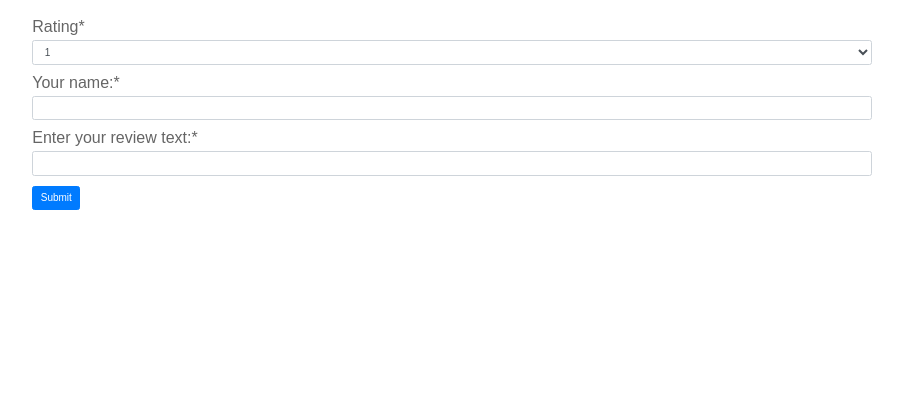
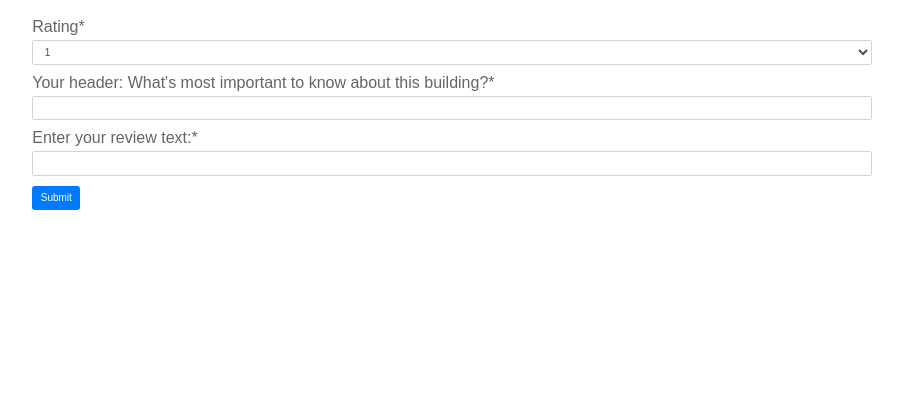
Before and after one commit to kp2zf/HoosHousing, a Django app: page /buildings/1/add_review/ in a window 1280 px wide. Shown: the part 86-506 px from the top of the page, without its empty margins (188-1091 px from the left). Run offline with Django 3.2, Linux system fonts and the light colour scheme; a user stored in the database is signed in; tables that the repository leaves empty hold one stand-in row (values such as "Sample post"); some libraries are stand-ins or nearby versions.

Commit message:
added header field to review model

```diff
--- a/housing/forms.py
+++ b/housing/forms.py
@@ -66,14 +66,16 @@ class ReviewForm(forms.Form):
 		(5, '5'),
 	)
 	rating = forms.TypedChoiceField(choices=rating_choices, coerce=int)
-	name = forms.CharField(label='Your name:', max_length=100)
+	# name = forms.CharField(label='Your name:', max_length=100)
+	header = forms.CharField(label='Your header: What\'s most important to know about this building?', max_length=100)
 	review_text = forms.CharField(label='Enter your review text:', max_length=1000)
 
-	def save(self, building):
-		name = self.cleaned_data['name']
+	def save(self, building, name):
+		# name = self.cleaned_data['name']
 		rating = self.cleaned_data['rating']
 		review_text = self.cleaned_data['review_text']
-		review = Review(building=building, rating=rating, name=name, review_text=review_text)
+		header = self.cleaned_data['header']
+		review = Review(building=building, rating=rating, name=name, review_text=review_text, header=header)
 		review.date = timezone.now()
 		review.save()
 		return review
--- a/housing/models.py
+++ b/housing/models.py
@@ -57,6 +57,7 @@ class Review(models.Model):
     date = models.DateTimeField('date published')
     rating = models.IntegerField(validators = [validate_review_rating]) #the user's rating (out of 5 stars) of the apartment
     helpful_score = models.IntegerField(default=0) #amount of users that found this review helpful
+    header = models.CharField(max_length=100)
     review_text = models.TextField()
 
 class Profile(models.Model):
--- a/housing/templates/base.html
+++ b/housing/templates/base.html
@@ -5,6 +5,7 @@
     <meta charset="utf-8">
     <meta name="viewport" content="width=device-width, initial-scale=1, shrink-to-fit=no">
     <link rel="stylesheet" href="https://stackpath.bootstrapcdn.com/bootstrap/4.1.3/css/bootstrap.min.css" integrity="sha384-MCw98/SFnGE8fJT3GXwEOngsV7Zt27NXFoaoApmYm81iuXoPkFOJwJ8ERdknLPMO" crossorigin="anonymous">
+    <link rel="stylesheet" href="https://use.fontawesome.com/releases/v5.8.1/css/all.css" integrity="sha384-50oBUHEmvpQ+1lW4y57PTFmhCaXp0ML5d60M1M7uH2+nqUivzIebhndOJK28anvf" crossorigin="anonymous">
     <title>Housing Site</title>
   </head>
   <body>
--- a/housing/templates/building_detail.html
+++ b/housing/templates/building_detail.html
@@ -64,7 +64,8 @@
   {% for review in reviews %}
   <ul>
     <li> Rating: {{review.rating }}</li>
-    <li>Reviewer Name: {{review.name}}</li>
+    <h3>"{{review.header}}"</h3>
+    <li>Reviewer: {{review.name}}</li>
     <li>{{review.review_text}}</li>
     <li>{{review.helpful_score}} users found this review helpful.</li>
     <script>var has_voted = False</script>
--- a/housing/views.py
+++ b/housing/views.py
@@ -80,7 +80,7 @@ def add_review(request, pk):
 	if request.method == 'POST':
 		form = ReviewForm(request.POST)
 		if form.is_valid():
-			form.save(building)
+			form.save(building, request.user.username)
 			return redirect(reverse('housing:building_detail', kwargs={'pk': pk}))
 	else:
 		form = ReviewForm()
```
Also changed, not shown: housing/migrations/0002_review_helpful_score.py (deleted).
